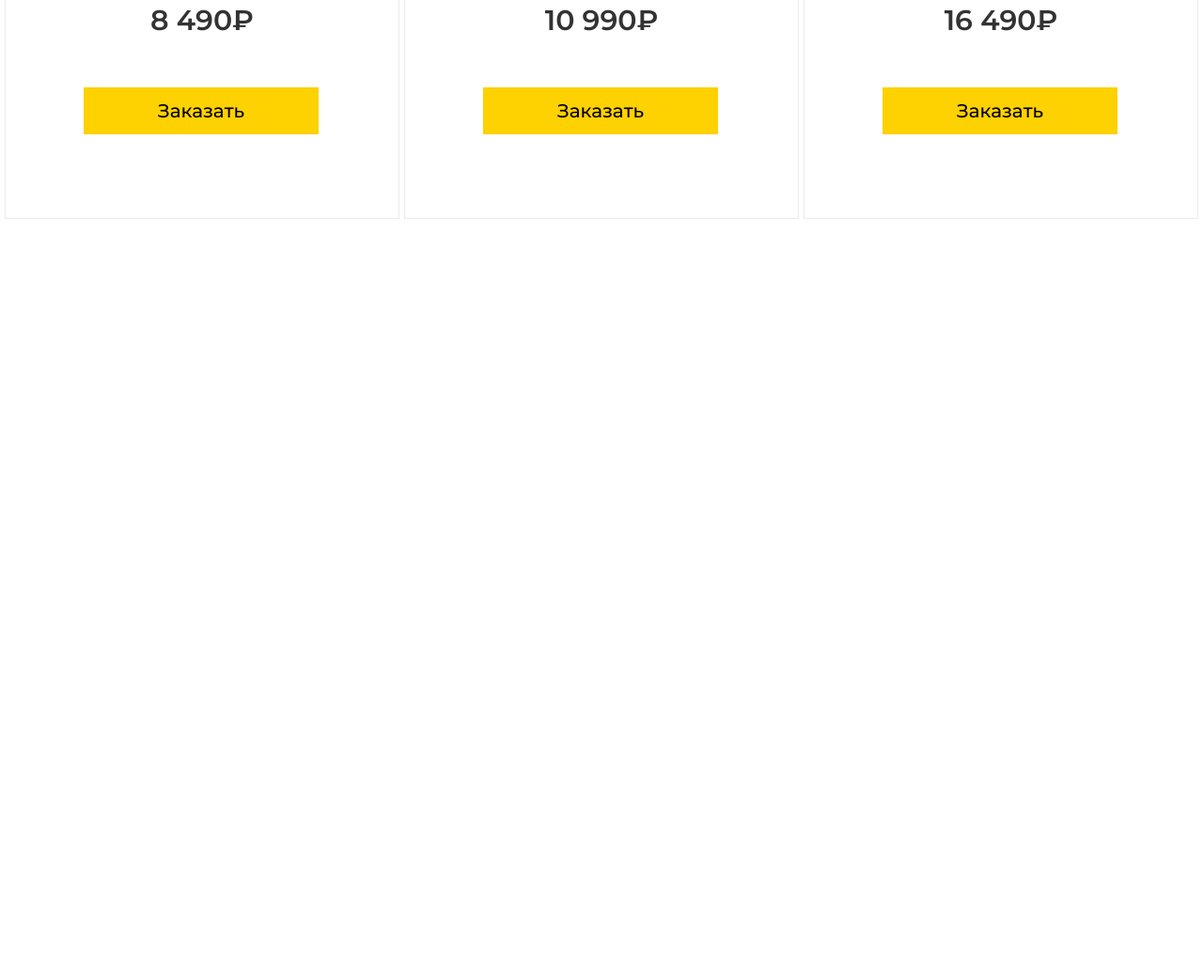
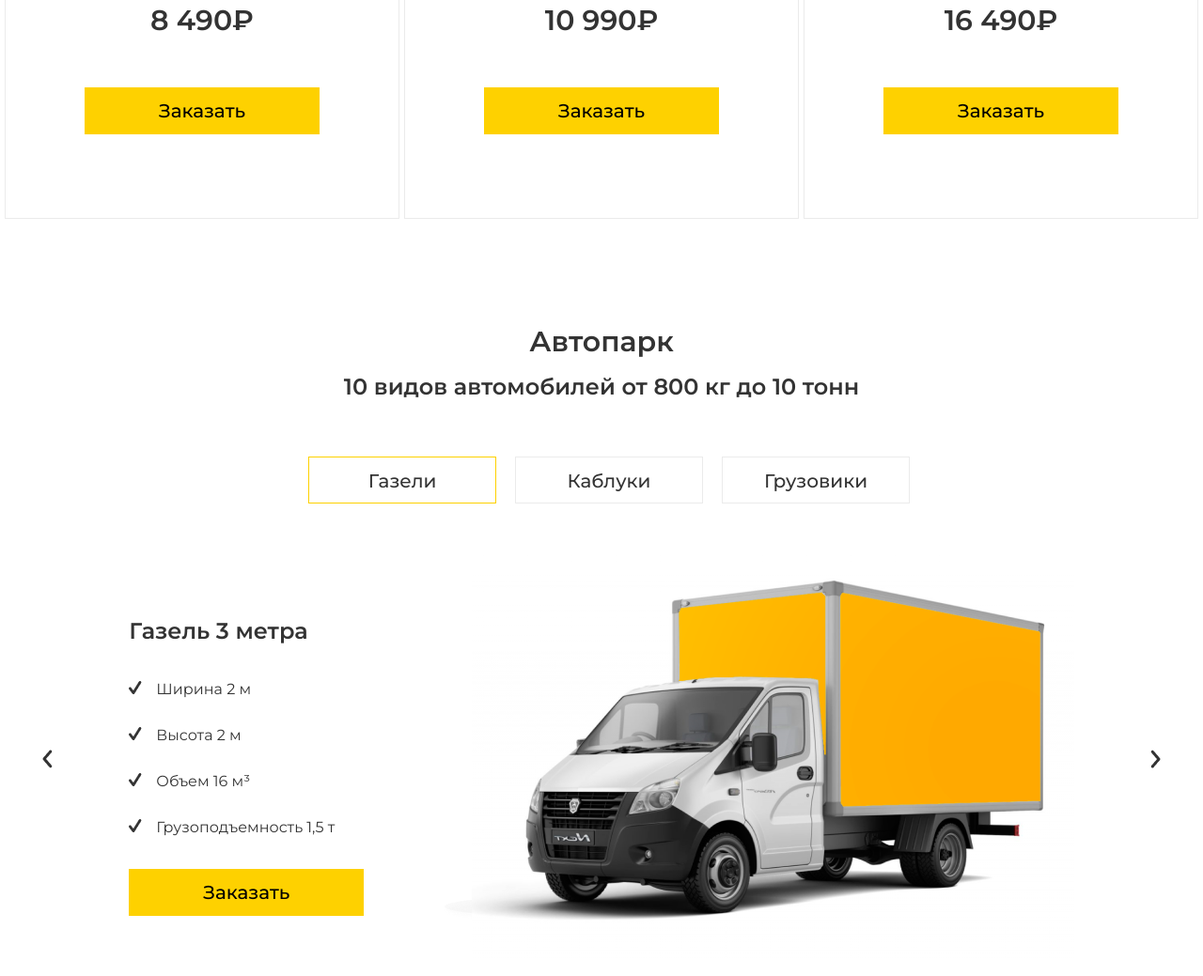
Before and after one commit to gleblizhbanov/movee, a plain HTML site: page index.html in a window 1280 px wide. Shown: the part 1699-2738 px from the top of the page at 94% size. Before the commit the page ends 1999 px from the top, so only its background shows below. Drawn offline with Linux system fonts and the light colour scheme.

Commit message:
added 'park' section

```diff
--- a/css/main.css
+++ b/css/main.css
@@ -187,7 +187,7 @@ h1,h2,h3,h4,h5,h6,p {
     border-radius: 50%;
     box-shadow: 0 0 0 18px rgba(61, 155, 233, 0.3);
     transition: all .3s linear;
-    height: 100%;
+    height: 100px;
 }
 
 .header__call:hover {
@@ -279,6 +279,7 @@ h1,h2,h3,h4,h5,h6,p {
     border: 1px solid #EBEBEB;
     padding: 84px 0 79px 0;
     transition: all .3s linear;
+    text-align: center;
 }
 
 .prices__card-item:hover {
@@ -286,7 +287,6 @@ h1,h2,h3,h4,h5,h6,p {
 }
 
 .prices__card-item-title {
-    text-align: center;
     font-size: 24px;
     font-weight: 600;
     margin-bottom: 60px;
@@ -294,41 +294,135 @@ h1,h2,h3,h4,h5,h6,p {
 
 .prices__card-item-information {
     margin-bottom: 25px;
-    text-align: center;
     line-height: 21px;
 }
 
 .prices__card-item-price {
     margin-top: 63px;
-    text-align: center;
     font-size: 30px;
     font-weight: 600;
     line-height: 36px;
     margin-bottom: 66px;
 }
 
-.prices__card-item > a {
+.order-button {
     color: #000;
     font-size: 20px;
     line-height: 24px;
     font-weight: 500;
+    padding: 13px 79px;
+    background-color: #fed100;
+    transition: all .1s linear;
 }
 
-.prices__card-item-button {
-    padding: 13px 79px;
-    background-color: #FED100;
-    margin-left: 83px;
-    margin-right: 83px;
+.order-button:hover {
+    background-color: #eec200;
 }
-
-
 
 /* /Prices */
 
 /* Park */
 
 .park {
+    text-align: center;
+    padding: 45px 0;
+}
 
+.park__title {
+    font-weight: 600;
+    font-size: 30px;
+    line-height: 37px;
+    margin-bottom: 15px;
+}
+
+.park__subtitle {
+    font-weight: 600;
+    font-size: 24px;
+    line-height: 29px;
+    margin-bottom: 60px;
+}
+
+.park__select {
+    margin: 0 auto;
+    text-align: center;
+    margin-bottom: 47px;
+    display: flex;
+    list-style-type: none;
+    width: 55%;
+}
+
+.park__select__item {
+    font-weight: 500;
+    font-size: 20px;
+    line-height: 24px;
+    width: 200px;
+    height: 50px;
+    position: relative;
+}
+
+.park__select__item:hover {
+    background-color: #f7f7f7;
+}
+
+.park__select__item label {
+    padding: 13px 0;
+    cursor: pointer;
+    border: 1px solid #EBEBEB;
+}
+
+.park__select__item input, label {
+    position: absolute;
+    top: 0;
+    left: 0;
+    right: 0;
+    bottom: 0;
+}
+
+.select-radio {
+    display: none;
+}
+
+.select-radio:checked + label {
+    border: 1px solid #FED100;
+}
+
+.park__select__item + .park__select__item {
+    margin-left: 20px;
+}
+
+.park__content {
+    text-align: left;
+    display: flex;
+    justify-content: space-between;
+    align-items: center;
+    padding: 0 45px;
+}
+
+.park__content__title {
+    font-weight: 600;
+    font-size: 24px;
+    line-height: 29px;
+    margin-bottom: 37px;
+}
+
+.park__features {
+    margin-bottom: 47px;
+}
+
+.park__feature {
+    font-weight: 400;
+    font-size: 16px;
+    line-height: 21px;
+    margin-bottom: 28px;
+}
+
+.park__feature:last-child {
+    margin-bottom: 0;
+}
+
+.park__feature::before {
+    content: url(../images/park/check.png);
+    margin-right: 15px;
 }
 
 /* /Park */
--- a/index.html
+++ b/index.html
@@ -98,7 +98,7 @@
                         <p class="prices__card-item-information">Переезд за 4 часа</p>
                     </div>
                     <div class="prices__card-item-price">8 490₽</div>
-                    <a href="#" class="prices__card-item-button">Заказать</a>
+                    <a href="#" class="order-button">Заказать</a>
                 </div>
                 <div class="prices__card-item">
                     <h4 class="prices__card-item-title">2-комнатная кв-ра</h4>
@@ -108,7 +108,7 @@
                         <p class="prices__card-item-information">Переезд за 4 часа</p>
                     </div>
                     <div class="prices__card-item-price">10 990₽</div>
-                    <a href="#" class="prices__card-item-button">Заказать</a>
+                    <a href="#" class="order-button">Заказать</a>
                 </div>
                 <div class="prices__card-item">
                     <h4 class="prices__card-item-title">3-комнатная кв-ра</h4>
@@ -118,13 +118,46 @@
                         <p class="prices__card-item-information">Переезд за 6 часов</p>
                     </div>
                     <div class="prices__card-item-price">16 490₽</div>
-                    <a href="#" class="prices__card-item-button">Заказать</a>
+                    <a href="#" class="order-button">Заказать</a>
                 </div>
             </div>
         </div>
     </section>
     <section class="park" id="park">
+        <div class="container">
+            <h2 class="park__title">Автопарк</h2>
+            <h3 class="park__subtitle">10 видов автомобилей от 800 кг до 10 тонн</h3>
+            <ul class="park__select">
+                <li class="park__select__item">
+                    <input type="radio" id="select1" name="select" checked class="select-radio">
+                    <label for="select1">Газели</label>
+                </li>
+                <li class="park__select__item">
+                    <input type="radio" id="select2" name="select" class="select-radio">
+                    <label for="select2">Каблуки</label>
+                </li>
+                <li class="park__select__item">
+                    <input type="radio" id="select3" name="select" class="select-radio">
+                    <label for="select3">Грузовики</label>
+                </li>
 
+            </ul>
+            <div class="park__content">
+                <a href="#" class="left-arrow"><img src="./images/park/left-arrow.png" alt="arrow" class="arrow"></a>
+                <div class="park__content__text">
+                    <h4 class="park__content__title">Газель 3 метра</h4>
+                    <div class="park__features">
+                        <p class="park__feature">Ширина 2 м</p>
+                        <p class="park__feature">Высота 2 м</p>
+                        <p class="park__feature">Объем 16 м³</p>
+                        <p class="park__feature">Грузоподъемность 1,5 т</p>
+                    </div>
+                    <a href="#" class="order-button">Заказать</a>
+                </div>
+                <img src="./images/park/truck.png" alt="truck">
+                <a href="#" class="right-arrow"><img src="./images/park/right-arrow.png" alt="arrow" class="arrow"></a>
+            </div>
+        </div>
     </section>
     <section class="testimonials" id="testimonials"></section>
     <section class="order"></section>
```
Also changed, not shown: images/park/check.png (added), images/park/left-arrow.png (added), images/park/right-arrow.png (added), images/park/truck.png (added).
